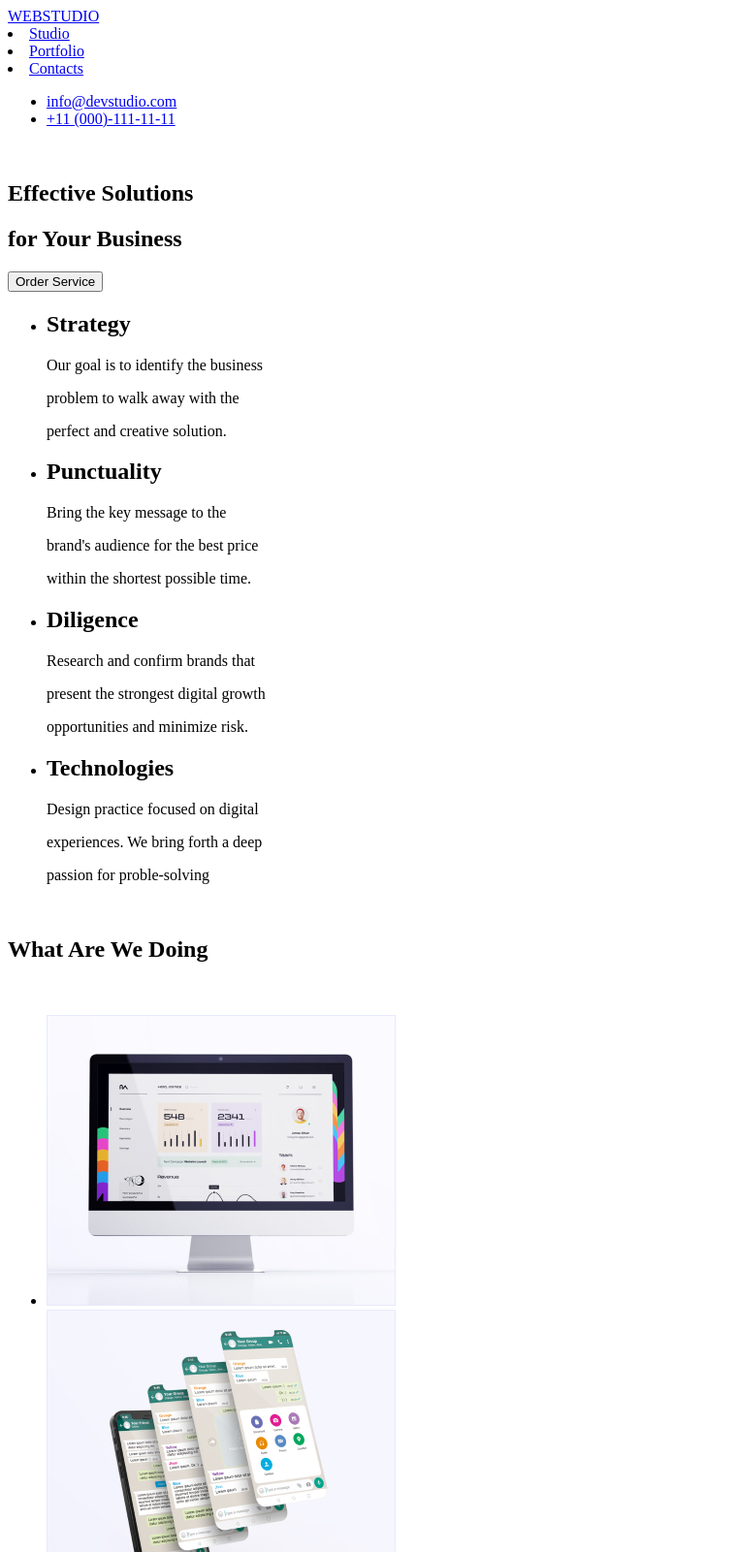
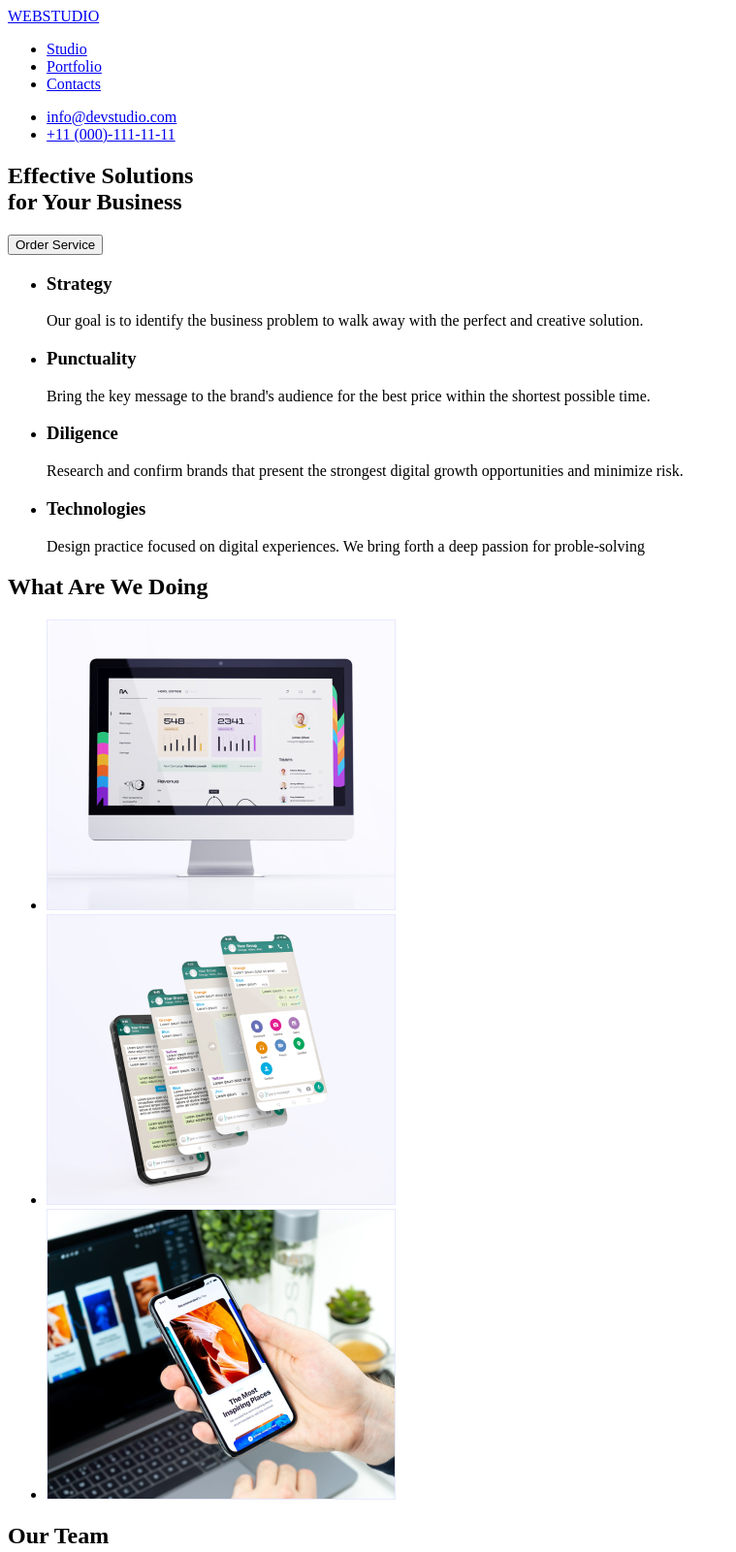
Before and after one commit to EdjLim/goit-markup-hw-01, a plain HTML site: page index.html in a window 1280 px wide. Shown: the top 1601 px of the page at 97% size, without its empty margins (0-759 px from the left). Drawn offline with Linux system fonts and the light colour scheme.

Commit message:
rename img, removed br and closed tags

```diff
--- a/index.html
+++ b/index.html
@@ -12,99 +12,84 @@
     <header>
         <nav>
             <a href="./index.html">WEBSTUDIO</a>
-            <header>
+            <ul>
                 <li><a href="./index.html">Studio</a></li>
-                <li><a href="./index.html">Portfolio</a></li>
+                <li><a href="#">Portfolio</a></li>
                 <li><a href="#">Contacts</a></li>
-            </header>
             </ul>
         </nav>
+    </header>
+
         <ul>
-            <li><a href="mailto:info@devstudio.com" info@devstudio.com>info@devstudio.com</a></li>
-            <li><a href="tel:+11 (000)-111-11-11" +11 (000)-111-11-11>+11 (000)-111-11-11</a></li>
+            <li><a href="mailto:info@devstudio.com">info@devstudio.com</a></li>
+            <li><a href="tel:+110001111111">+11 (000)-111-11-11</a></li>
         </ul>
         <main>
             <section>
-                <br>
-                <h1>Effective Solutions <br></h1>
-                <h1>for Your Business</h1>
-                <button type="submit">Order Service</button>
+                <h1>Effective Solutions<br>for Your Business</h1>
+
+                <button type="button">Order Service</button>
             </section>
             <!--images and description-->
-            <section>
                 <section>
                     <ul>
                         <li>
-                            <h2>Strategy</h2>
+                            <h3>Strategy</h3>
+                        <p>Our goal is to identify the business problem to walk away with the perfect and creative solution.</p>
                         </li>
-                        <p>Our goal is to identify the business <br></p>
-                        <p>problem to walk away with the <br></p>
-                        <p>perfect and creative solution.</p>
                         <li>
-                            <h2>Punctuality</h2>
+                            <h3>Punctuality</h3>
+                        <p>Bring the key message to the brand's audience for the best price within the shortest possible time.</p>
                         </li>
-                        <p>Bring the key message to the <br></p>
-                        <p>brand's audience for the best price <br></p>
-                        <p>within the shortest possible time.</p>
                         <li>
-                            <h2>Diligence</h2>
+                            <h3>Diligence</h3>
+                        <p>Research and confirm brands that present the strongest digital growth opportunities and minimize risk.</p>
                         </li>
-                        <p>Research and confirm brands that <br></p>
-                        <p>present the strongest digital growth <br></p>
-                        <p>opportunities and minimize risk.</p>
                         <li>
-                            <h2>Technologies</h2>
+                            <h3>Technologies</h3>
+                        <p>Design practice focused on digital experiences. We bring forth a deep passion for proble-solving</p>
                         </li>
-                        <p>Design practice focused on digital <br></p>
-                        <p>experiences. We bring forth a deep <br></p>
-                        <p>passion for proble-solving</p>
-                    </ul>
-                </section>
-                </ul>
-                <section>
-                    <br>
-                    <h2>What Are We Doing</h2>
-                </section>
-                <br>
-                <!--services and people-->
-                <section>
-                    <ul>
-                        <li><img src="images/img 1.jpg" width="360" alt="monitor"></li>
-                        <li><img src="images/img 2.jpg" width="360" alt="phone screen"></li>
-                        <li><img src="images/img 3.jpg" width="360" alt="phone on hand"></li>
                     </ul>
                 </section>
 
                 <section>
-                    <br>
+                    <h2>What Are We Doing</h2>
+
+                <!--services and people-->
+                    <ul>
+                        <li><img src="./images/what-are-we-doing-1.jpg" width="360" alt="monitor"></li>
+                        <li><img src="./images/what-are-we-doing-2.jpg" width="360" alt="phone screen"></li>
+                        <li><img src="./images/what-are-we-doing-3.jpg" width="360" alt="phone on hand"></li>
+                    </ul>
+                </section>
+
+                <section>
                     <h2>Our Team</h2>
                     <ul>
-                        <li><img src="images/img 1.1.jpg" width="264" alt="Product Designer">
+                        <li><img src="./images/our-team-1.jpg" width="264" alt="Product Designer">
                             <h3>Mark Guerrero</h3>
                             <p>Product Designer</p>
                         </li>
 
-                        <li><img src="images/img 1.2.jpg" width="264" alt="Frontend Developer">
+                        <li><img src="./images/our-team-2.jpg" width="264" alt="Frontend Developer">
                             <h3>Tom Ford</h3>
                             <p>Frontend Developer</p>
                         </li>
-                        <li><img src="images/img 1.3.jpg" width="264" alt="Marketing">
+                        <li><img src="./images/our-team-3.jpg" width="264" alt="Marketing">
                             <h3>Camila Garcia</h3>
                             <p>Marketing</p>
                         </li>
-                        <li><img src="images/img 1.4.jpg" width="264" alt="UI Designer">
+                        <li><img src="./images/our-team-4.jpg" width="264" alt="UI Designer">
                             <h3>Daniel Wilson</h3>
                             <p>UI Designer</p>
                         </li>
                     </ul>
                 </section>
         </main>
-        <br>
-        <br>
-        <br>
+
         <footer>
-            <h3><a href="WEBSTUDIO" WEBSTUDIO>WEBSTUDIO</a></h3>
-            <br>
+            <a href="./index.html">WEBSTUDIO</a>
+
             <p>increase the flow of customers and <br></p>
             <p>sales for your business with digital <br></p>
             <p>marketing & growth solutions.</p>
```
Also changed, not shown: images/our-team-1.jpg (renamed from images/img 1.1.jpg), images/our-team-2.jpg (renamed from images/img 1.2.jpg), images/our-team-3.jpg (renamed from images/img 1.3.jpg), images/our-team-4.jpg (renamed from images/img 1.4.jpg), images/what-are-we-doing-1.jpg (renamed from images/img 1.jpg), images/what-are-we-doing-2.jpg (renamed from images/img 2.jpg), images/what-are-we-doing-3.jpg (renamed from images/img 3.jpg).
